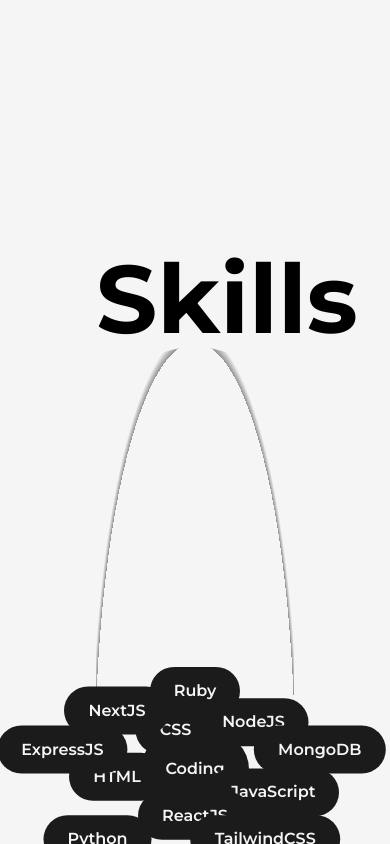
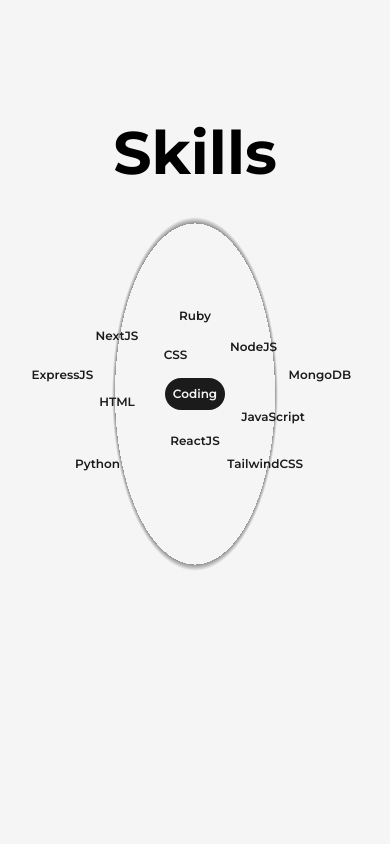
Before and after one commit to forreya/personal-website, a Next.js app: page /about-me in a window 390 px wide. Shown: the part 1780-2624 px from the top of the page. Built offline with nearby package versions, Linux system fonts and the light colour scheme.

Commit message:
Skill section now responsive

```diff
--- a/src/components/Skills.jsx
+++ b/src/components/Skills.jsx
@@ -3,7 +3,8 @@ import { motion } from 'framer-motion'
 
 const Skill = ({name, x, y, className='py-3 px-6'}) => {
   return (
-    <motion.div className={`flex items-center justify-center rounded-full font-semibold bg-dark text-light shadow-dark cursor-pointer absolute ${className}`}
+    <motion.div
+    className={`flex items-center justify-center rounded-full font-semibold bg-dark text-light shadow-dark cursor-pointer absolute lg:!py-2 lg:!px-4 md:!text-sm md:!py-1.5 md:!px-3 xs:bg-transparent xs:!text-dark xs:!text-bold lg:!p-6 md:!p-4 xs:!text-xs xs:!p-2 ${className}`}
     whileHover={{scale:1.05}}
     initial={{x:0, y:0}}
     whileInView={{x:x, y:y}}
@@ -18,12 +19,15 @@ const Skill = ({name, x, y, className='py-3 px-6'}) => {
 const Skills = () => {
   return (
     <>
-      <h2 className="font-bold text-8xl mt-64 w-full text-center">
+      <h2 className="font-bold text-8xl mt-64 w-full text-center md:!text-6xl md:!mt-32">
         Skills
       </h2>
 
-      <div className='w-full h-screen relative flex items-center justify-center rounded-full bg-circularLight'>
-        <Skill name="Coding" x="0vw" y="0vw" className='p-6'/>
+      <div className='w-full h-screen relative flex items-center justify-center rounded-full bg-circularLight
+      lg:!h-[80vh] md:!h-[60vh] sm:!h-[55vh] xs:!h-[50vh]
+      lg:!bg-circularLightLg md:!bg-circularLightMd sm:!bg-circularLightSm
+      '>
+        <Skill name="Coding" x="0vw" y="0vw" className='p-6 xs:!bg-dark xs:!text-light xs:!text-normal xs:!p-2'/>
         <Skill name="HTML" x="-20vw" y="2vw" />
         <Skill name="CSS" x="-5vw" y="-10vw" />
         <Skill name="JavaScript" x="20vw" y="6vw" />
--- a/tailwind.config.js
+++ b/tailwind.config.js
@@ -18,7 +18,10 @@ module.exports = {
         primaryDark: "#58E6D9",
       },
       backgroundImage: {
-        circularLight: 'repeating-radial-gradient(rgba(0,0,0,0.4) 2px,#f5f5f5 5px, #f5f5f5 100px);'
+        circularLight: 'repeating-radial-gradient(rgba(0,0,0,0.4) 2px,#f5f5f5 5px, #f5f5f5 100px);',
+        circularLightLg: 'repeating-radial-gradient(rgba(0,0,0,0.4) 2px,#f5f5f5 5px, #f5f5f5 80px);',
+        circularLightMd: 'repeating-radial-gradient(rgba(0,0,0,0.4) 2px,#f5f5f5 5px, #f5f5f5 60px);',
+        circularLightSm: 'repeating-radial-gradient(rgba(0,0,0,0.4) 2px,#f5f5f5 5px, #f5f5f5 40px);',
       },
       screens: {
         "2xl": { max: "1535px" },
```
